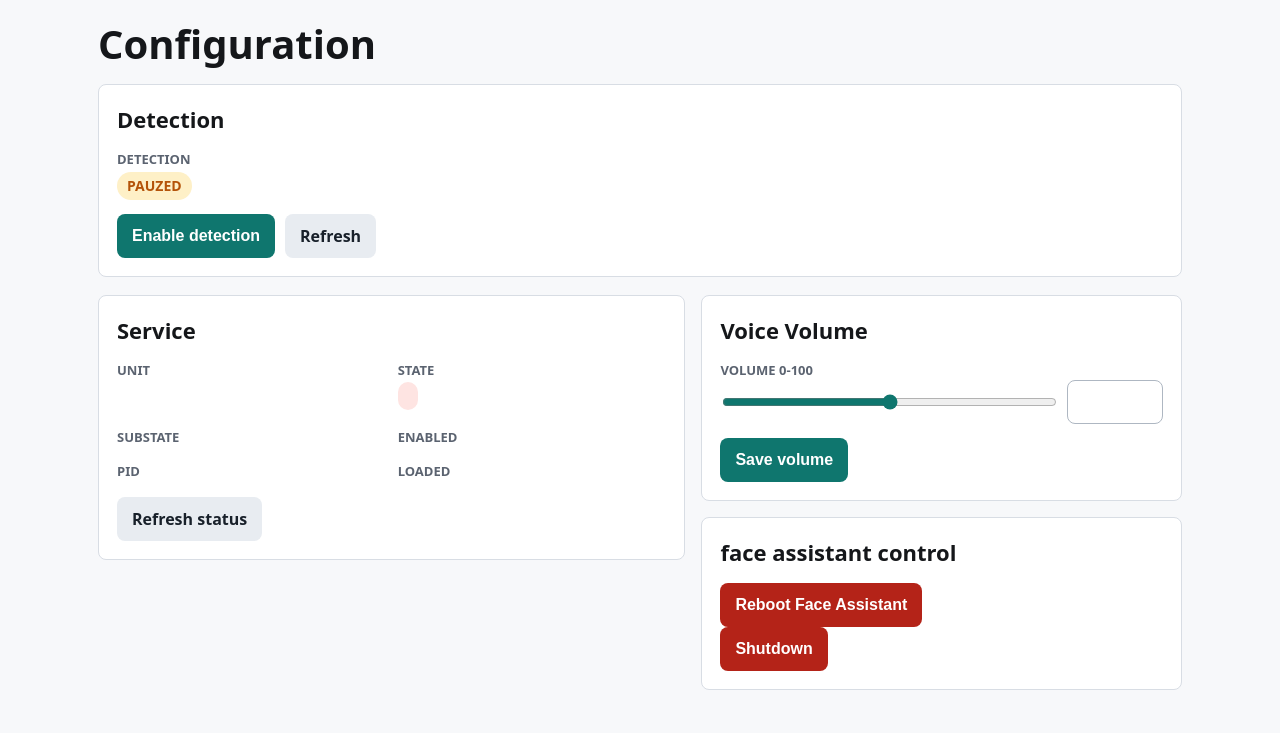
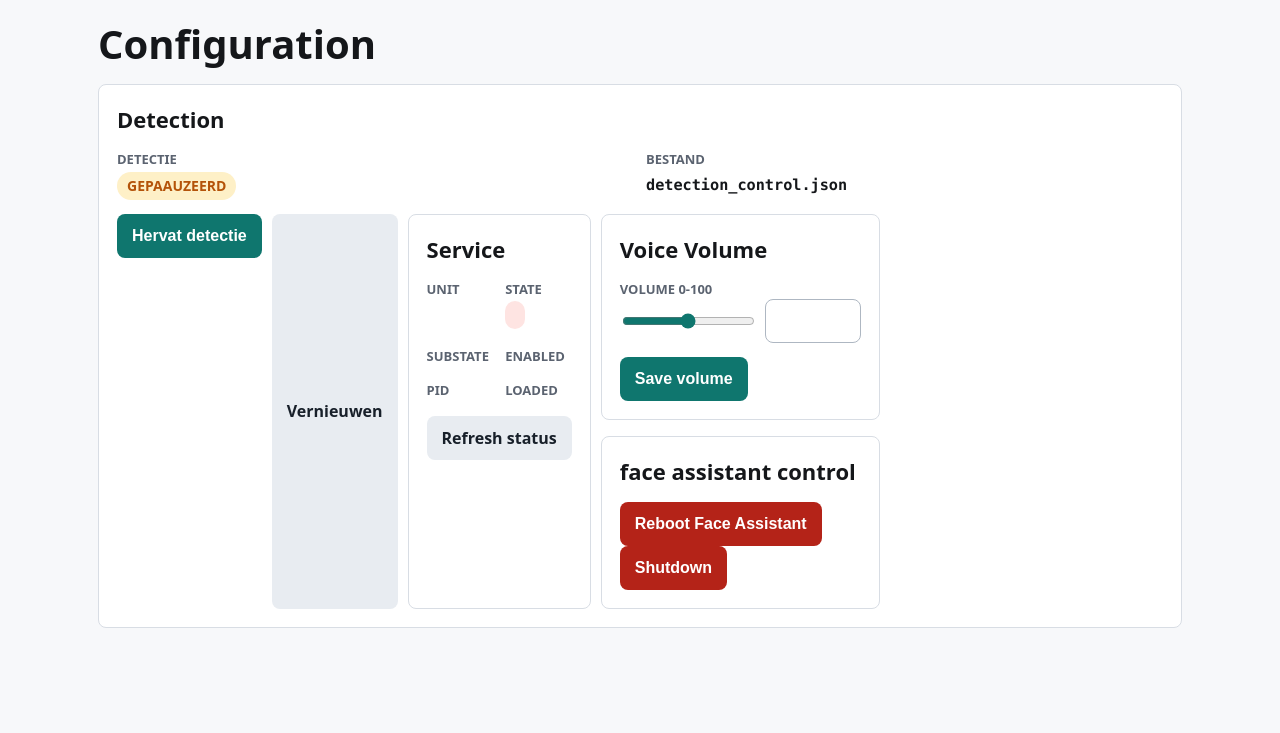
Before and after one commit to mdequanter/faceassist, a Flask app: template templates/control.html in a window 1280 px wide. Shown: the part 67-800 px from the top of the page. Run offline with Flask 3, Linux system fonts and the light colour scheme; the template is opened without the code that fills it, so the values that code supplies are empty.

Commit message:
Update control.html

```diff
--- a/templates/control.html
+++ b/templates/control.html
@@ -11,32 +11,32 @@
     <h2>Detection</h2>
     <div class="status-grid">
       <div>
-        <span class="field-label">Detection</span>
+          <span class="field-label">Detectie</span>
           <span class="field-value">
             {% if detection_enabled %}
-            <span class="pill ok">On</span>
+              <span class="pill ok">AAN</span>
             {% else %}
-            <span class="pill warn">pauzed</span>
+              <span class="pill warn">GEPAAUZEERD</span>
             {% endif %}
           </span>
+        </div>
+        <div>
+          <span class="field-label">Bestand</span>
+          <span class="field-value"><code>detection_control.json</code></span>
         </div>
       </div>
 
       <div class="actions">
         {% if detection_enabled %}
           <form method="post" action="{{ url_for('disable_detection') }}">
-          <button class="btn btn-danger" type="submit">Pauze detection</button>
+            <button class="btn btn-danger" type="submit">Pauze detectie</button>
           </form>
         {% else %}
           <form method="post" action="{{ url_for('enable_detection') }}">
-          <button class="btn btn-primary" type="submit">Enable detection</button>
+            <button class="btn btn-primary" type="submit">Hervat detectie</button>
           </form>
         {% endif %}
-      <a class="btn" href="{{ url_for('control_page') }}#nl-launch">Refresh</a>
-    </div>
-  </section>
-
-  <div class="layout">
+        <a class="btn" href="{{ url_for('control_page') }}#nl-launch">Vernieuwen</a>
     <section class="panel">
       <h2>Service</h2>
       <div class="status-grid">
```
Lines whose indentation alone changed are shown as unchanged.
